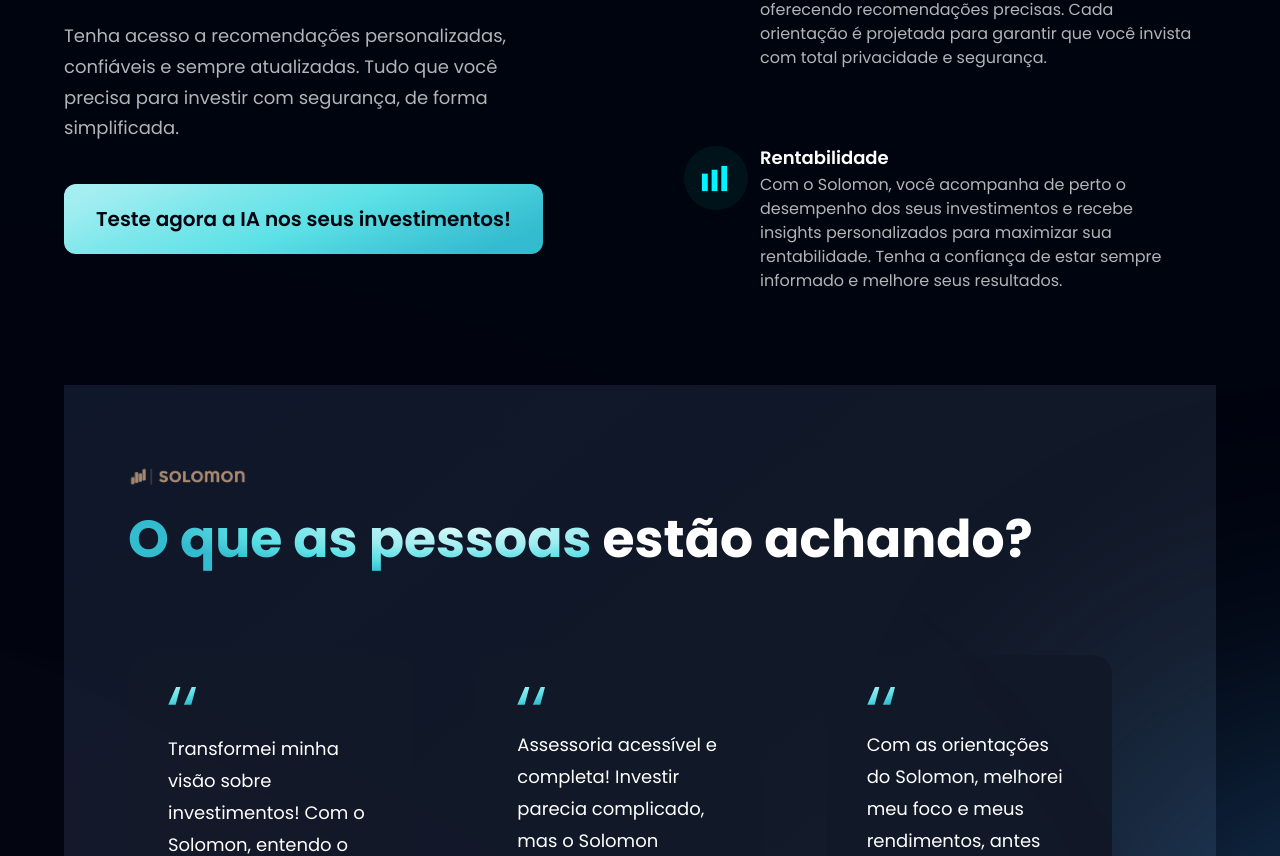
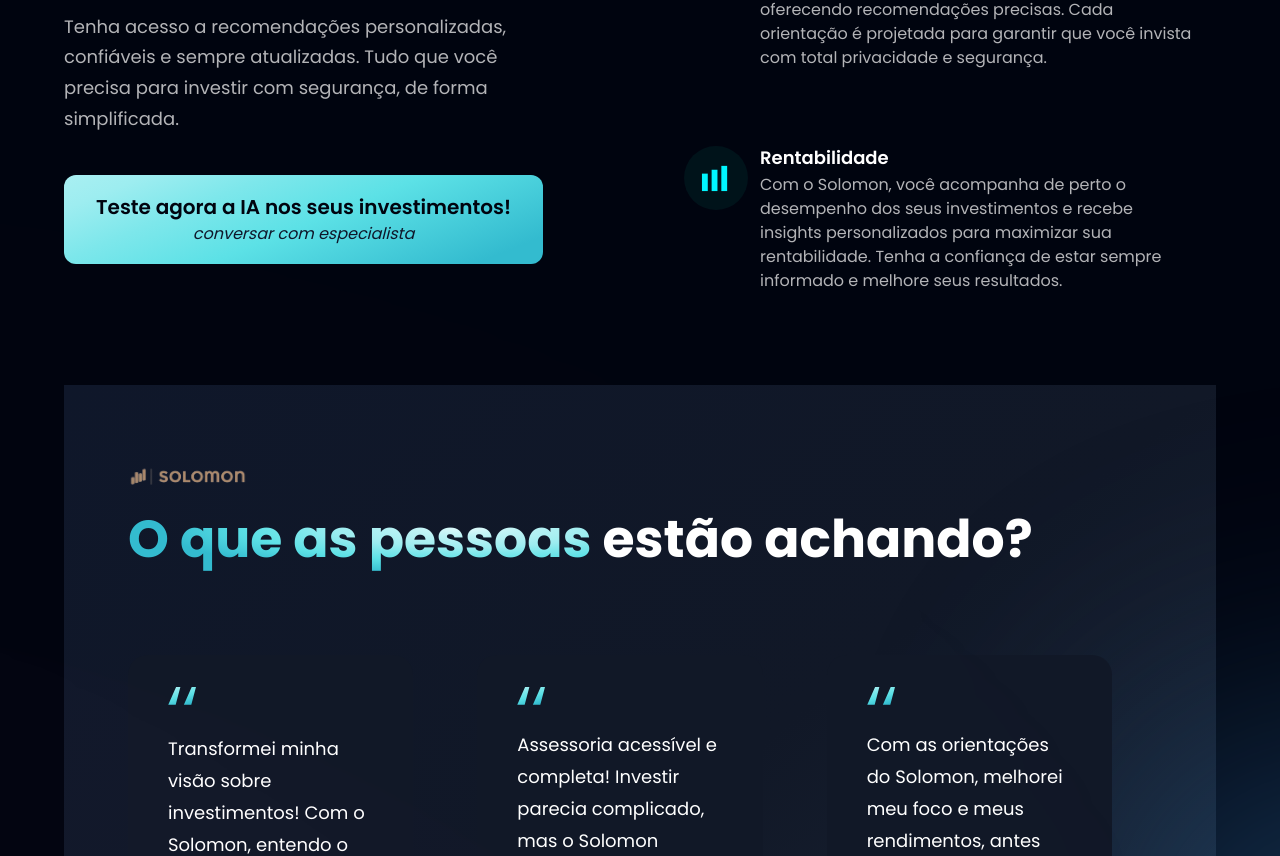
Before and after one commit to PauloSantangelo/lading-page-atualizada-solomon, a Next.js app: page / in a window 1280 px wide. Shown: the part 1336-2192 px from the top of the page. Built offline with nearby package versions, Linux system fonts and the light colour scheme.

Commit message:
Melhora visual no botão com subtítulo 'conversar com especialista'

```diff
--- a/app/components/Button.tsx
+++ b/app/components/Button.tsx
@@ -1,12 +1,23 @@
 import React from "react";
 
 const Button = ({ styles }: { styles: string }) => (
-  <a href="https://app.solomonchat.com/" target="_blank" rel="noopener noreferrer">
+  <a
+    href="https://wa.me/5511988130629?text=Ol%C3%A1%2C%20quero%20testar%20o%20Solomon%21"
+    target="_blank"
+    rel="noopener noreferrer"
+  >
     <button
       type="button"
-      className={`py-5 px-8 font-poppins font-semibold text-[20px] text-primary bg-blue-gradient rounded-[12px] outline-none ${styles}`}
+      className={`py-5 px-8 font-poppins bg-blue-gradient rounded-[12px] outline-none text-center text-primary ${styles}`}
     >
-      Teste agora a IA nos seus investimentos!
+      <div className="flex flex-col items-center leading-tight">
+        <span className="font-semibold text-[20px]">
+          Teste agora a IA nos seus investimentos!
+        </span>
+        <span className="italic text-[16px] text-[#0f172a] mt-1">
+          conversar com especialista
+        </span>
+      </div>
     </button>
   </a>
 );
```
